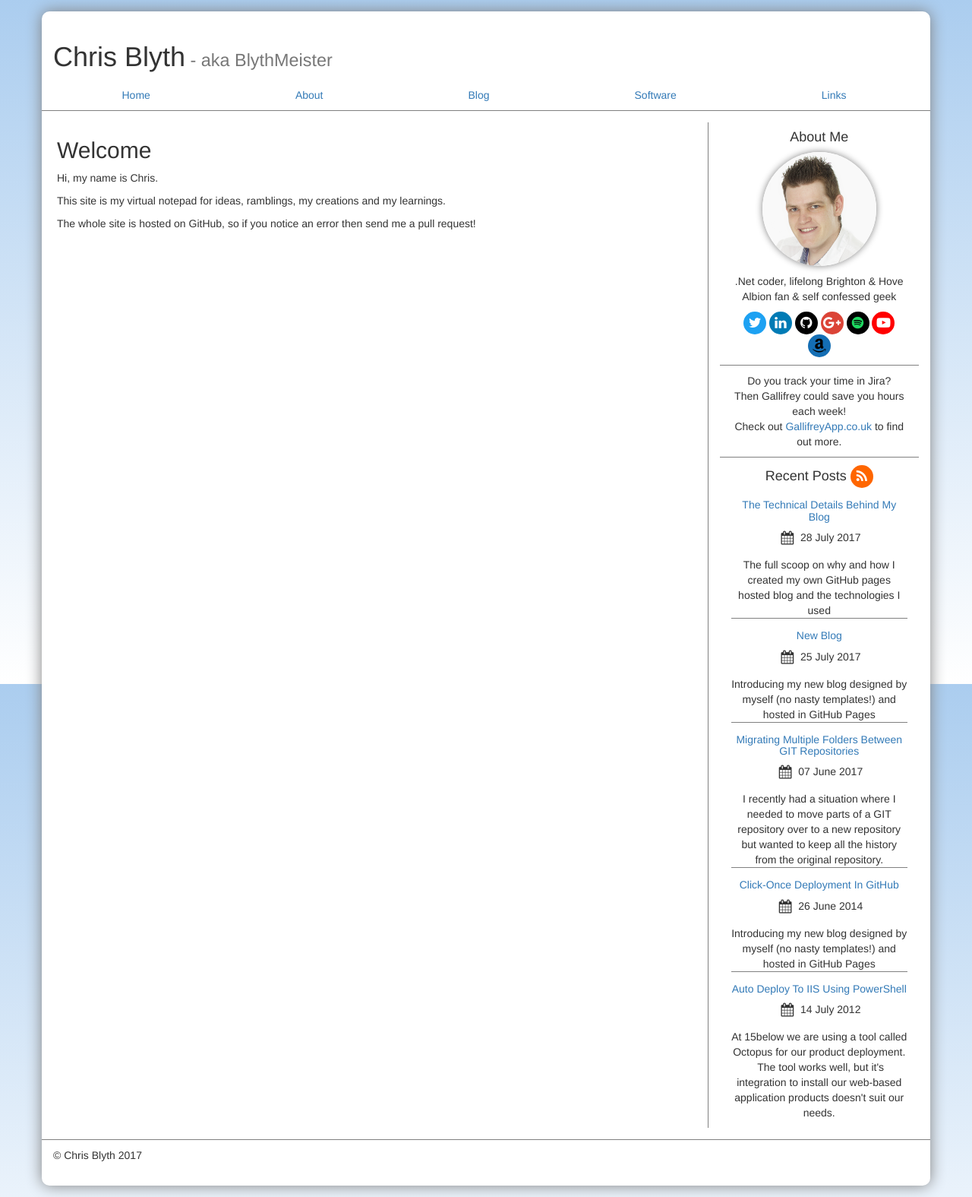
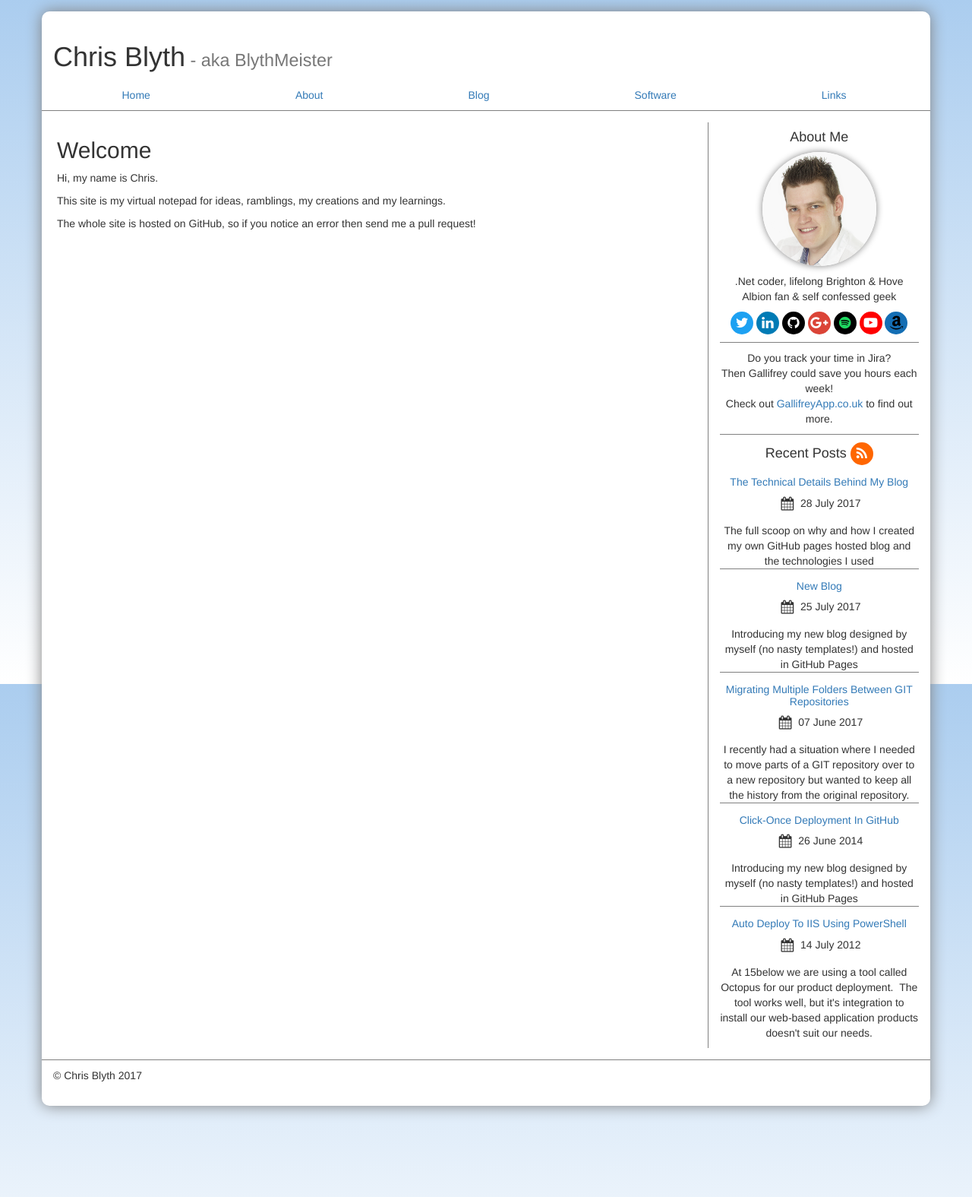
Before and after one commit to BlythMeister/blyth.me.uk, a Jekyll site: the page built from index.md, in a window 1280 px wide. Shown: the whole page at 76% size. Built offline with Jekyll 4.4.1, drawn with Linux system fonts in a browser that asks for light colours; after the commit the page ends 1470 px from its top, so only the background shows below that.

Commit message:
Update sidebar.html

```diff
--- a/_includes/sidebar.html
+++ b/_includes/sidebar.html
@@ -1,4 +1,4 @@
-<div class="col-lg-12 aboutme">
+<div class="aboutme">
     <div>
         <h4>About Me</h4>
         <img src="{{ site.url }}/images/me.png" class="avatar" />
@@ -18,12 +18,12 @@
         <a target="_blank" href="https://www.amazon.co.uk/gp/profile/amzn1.account.AFHXXI3AAWF42IIBKLD3VYLFOT7A?ie=UTF8&amp;ref_=sv_ys_3&_encoding=UTF8&tag=blythmeister-21&linkCode=ur2&linkId=ffd9c02aa9d52411723c3e68a9583c21&camp=1634&creative=6738" class="fa fa-amazon"></a>
     </div>
 </div>
-<div class="col-lg-12 advert">
+<div class="advert">
     Do you track your time in Jira?<br/>
     Then Gallifrey could save you hours each week!<br/>
     Check out <a target="_blank" href="https://gallifreyapp.co.uk">GallifreyApp.co.uk</a> to find out more.
 </div>
-<div class="col-lg-12 recentPosts">
+<div class="recentPosts">
     <h4>Recent Posts <a href="{{ site.url }}/feed.xml" class="fa fa-rss"></a></h4>
     {% assign publishedPosts = site.posts | where: 'show', 'true' %}
     {% for post in publishedPosts  limit:5 %}
```
